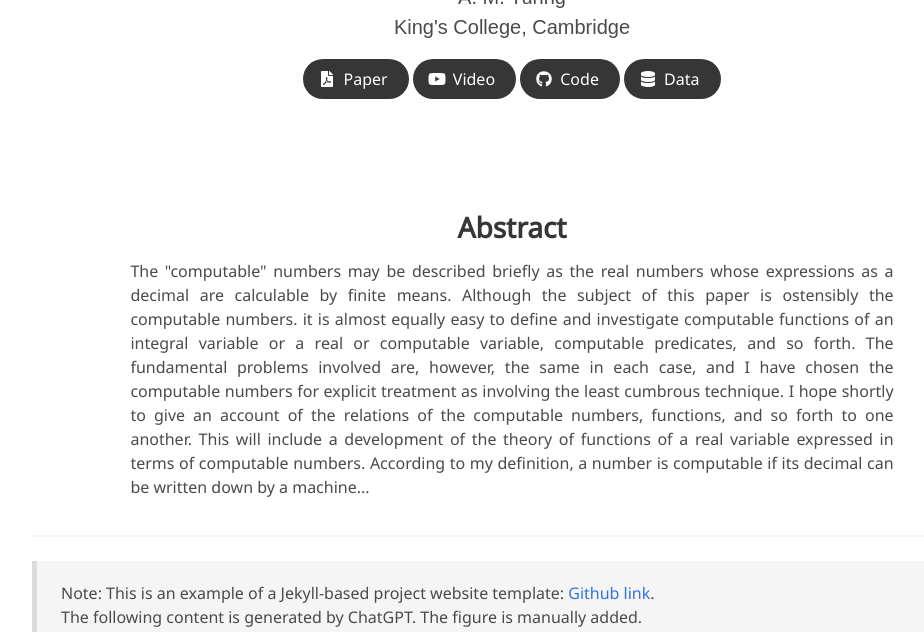
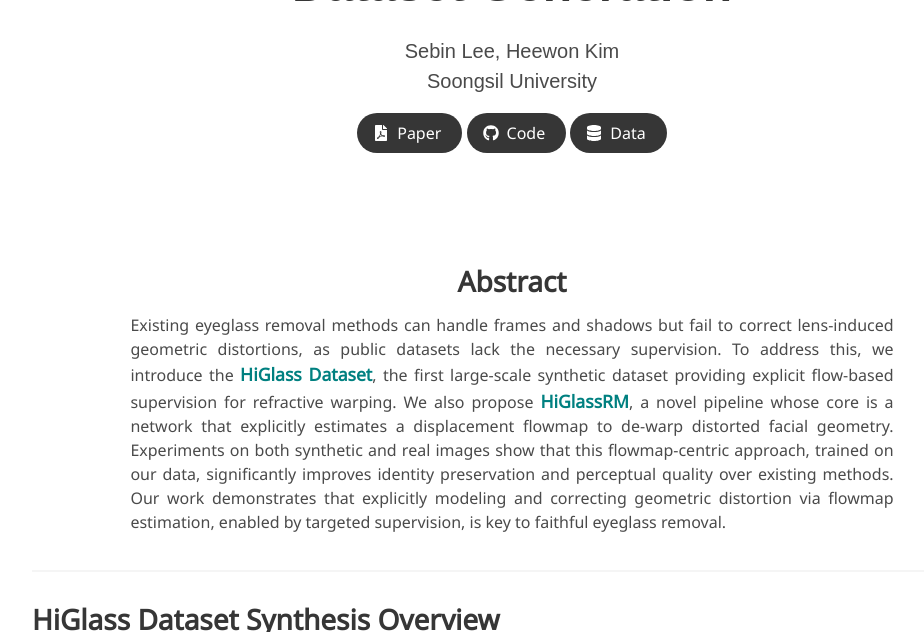
Before and after one commit to HiGlassRM/HiGlassRM.github.io, a Jekyll site: the page built from index.md, in a window 1280 px wide and 1400 px high, scrolled down 198 px. Shown: the top 632 px of the window, without its empty margins (128-1052 px from the left). Built offline with Jekyll 4.4.1, drawn with Linux system fonts in a browser that asks for light colours; some web fonts are replaced; some of the changed text lies outside the part shown; grey boxes are pictures that could not be loaded.

Commit message:
first commit

````diff
--- a/_config.yml
+++ b/_config.yml
@@ -1,36 +1,7 @@
-# Welcome to Jekyll!
-#
-# This config file is meant for settings that affect your whole blog, values
-# which you are expected to set up once and rarely edit after that. If you find
-# yourself editing this file very often, consider using Jekyll's data files
-# feature for the data you need to update frequently.
-#
-# For technical reasons, this file is *NOT* reloaded automatically when you use
-# 'bundle exec jekyll serve'. If you change this file, please restart the server process.
-
-# Site settings
-# These are used to personalize your new site. If you look in the HTML files,
-# you will see them accessed via {{ site.title }}, {{ site.email }}, and so on.
-# You can create any custom variable you would like, and they will be accessible
-# in the templates via {{ site.myvariable }}.
-# Site settings
 title: HiGlassRM
 email: jnf0219@naver.com
 description: "A project website for the WACV2026 paper: HiGlassRM: Learning to Remove High-prescription Glasses via Synthetic Dataset Generation"
-# github_username: 이 변수는 개인 계정용이므로, 조직 페이지에서는 삭제하거나 HiGlassRM으로 변경 가능
+baseurl: ""
 
-baseurl: "" # 👈 조직 페이지의 최상위 도메인 주소이므로 반드시 비워야 함
 # Build settings
 markdown: kramdown
-
-# Exclude from processing.
-# The following items will not be processed, by default. Create a custom list
-# to override the default setting.
-# exclude:
-#   - Gemfile
-#   - Gemfile.lock
-#   - node_modules
-#   - vendor/bundle/
-#   - vendor/cache/
-#   - vendor/gems/
-#   - vendor/ruby/
--- a/index.md
+++ b/index.md
@@ -2,15 +2,15 @@
 layout: project_page
 permalink: /
 
-title: On Computable Numbers, with an Application to the Entscheidungsproblem
+title: "HiGlassRM: Learning to Remove High-prescription Glasses via Synthetic Dataset Generation"
 authors:
-    A. M. Turing
+    Sebin Lee, Heewon Kim
 affiliations:
-    King's College, Cambridge
-paper: https://www.cs.virginia.edu/~robins/Turing_Paper_1936.pdf
-video: https://www.youtube.com/results?search_query=turing+machine
-code: https://github.com/topics/turing-machines
-data: https://huggingface.co/docs/datasets
+    Soongsil University
+paper: https://higlassrm.github.io/
+# video: https://www.youtube.com/results?search_query=turing+machine
+code: https://higlassrm.github.io/
+data: https://higlassrm.github.io/
 ---
 
 <!-- Using HTML to center the abstract -->
@@ -18,45 +18,35 @@ data: https://huggingface.co/docs/datasets
     <div class="column is-four-fifths">
         <h2>Abstract</h2>
         <div class="content has-text-justified">
-The "computable" numbers may be described briefly as the real
-numbers whose expressions as a decimal are calculable by finite means.
-Although the subject of this paper is ostensibly the computable numbers.
-it is almost equally easy to define and investigate computable functions
-of an integral variable or a real or computable variable, computable
-predicates, and so forth. The fundamental problems involved are,
-however, the same in each case, and I have chosen the computable numbers
-for explicit treatment as involving the least cumbrous technique. I hope
-shortly to give an account of the relations of the computable numbers,
-functions, and so forth to one another. This will include a development
-of the theory of functions of a real variable expressed in terms of computable
-numbers. According to my definition, a number is computable
-if its decimal can be written down by a machine...
+Existing eyeglass removal methods can handle frames and shadows but fail to correct lens-induced geometric distortions, as public datasets lack the necessary supervision. To address this, we introduce the <span style="color: teal;font-weight: bold; font-size: 1.1em;">HiGlass Dataset</span>, the first large-scale synthetic dataset providing explicit flow-based supervision for refractive warping. We also propose <span style="color: teal;font-weight: bold; font-size: 1.1em;">HiGlassRM</span>, a novel pipeline whose core is a network that explicitly estimates a displacement flowmap to de-warp distorted facial geometry. Experiments on both synthetic and real images show that this flowmap-centric approach, trained on our data, significantly improves identity preservation and perceptual quality over existing methods. Our work demonstrates that explicitly modeling and correcting geometric distortion via flowmap estimation, enabled by targeted supervision, is key to faithful eyeglass removal.
         </div>
     </div>
 </div>
 
 ---
 
-> Note: This is an example of a Jekyll-based project website template: [Github link](https://github.com/shunzh/project_website).\
-> The following content is generated by ChatGPT. The figure is manually added.
 
-## Background
-The paper "On Computable Numbers, with an Application to the Entscheidungsproblem" was published by Alan Turing in 1936. In this groundbreaking paper, Turing introduced the concept of a universal computing machine, now known as the Turing machine.
-
-## Objective
-Turing's main objective in this paper was to investigate the notion of computability and its relation to the Entscheidungsproblem (the decision problem), which is concerned with determining whether a given mathematical statement is provable or not.
+## HiGlass Dataset Synthesis Overview
+From the binary eyeglass-frame mask $M$, the outermost contour $C$ is detected and drawn to create the filled silhouette mask $C_m$. A bitwise XOR with $M$ yields the lens mask $S$. The complement $\overline{C}_m$ masks the face image $O$ to produce the background-preserved image $O_m$. A flow map $F$ is computed and applied inside $S$ to obtain the lens-distorted content $L_d$. Finally, the colored frame $M_C$ is added and the result is composited with $O_m$ to form the final image $I$.
+![Dataset Generation Overview](/static/image/dataset_tutorial.png)
 
 
-## Key Ideas
+## HiGlassRM Overview
+The framework begins by transforming the real image $R$ and synthetic image $I$ into unified feature maps $R_{fm}$ and $I_{fm}$ through the Domain Adaptation (DA) Network. The Glass Mask Network processes $I_{fm}$ to generate an eyeglass mask $\widehat{M}$, identifying the presence of eyeglasses. The De-Shadow Network takes $I$ and $\widehat{M}$ as input to produce a shadow-free image $\widehat{D}$. The Flowmap Network, using $I_{fm}$ and $\widehat{M}$, generates a flow map $\widehat{F}$ to correct distortion. This flow map is applied to $\widehat{D}$ through Grid Sampling, producing $D_f$. Next, element-wise multiplication with the inverted mask $\overline{M}$ yields the masked de-distorted image $D_m$. The De-Glass Network then processes $D_m$ and $\widehat{M}$ to generate the eyeglass-free image $\widehat{O}$.
+![Method Overview](/static/image/framework.png)
+
+## Visual Examples from HiGlass Dataset
+![Dataset Examples](/static/image/HiGlass_dataset_sample_v2.png)
+
+
+<!-- ## Key Ideas
 1. Turing first presented the concept of a "computable number," which refers to a number that can be computed by an algorithm or a definite step-by-step process.
 2. He introduced the notion of a Turing machine, an abstract computational device consisting of an infinite tape divided into cells and a read-write head. The machine can read and write symbols on the tape, move the head left or right, and transition between states based on a set of rules.
 3. Turing demonstrated that the set of computable numbers is enumerable, meaning it can be listed in a systematic way, even though it is not necessarily countable.
 4. He proved the existence of non-computable numbers, which cannot be computed by any Turing machine.
 5. Turing showed that the Entscheidungsproblem is undecidable, meaning there is no algorithm that can determine, for any given mathematical statement, whether it is provable or not.
 
-![Turing Machine](/static/image/Turing_machine.png)
 
-*Figure 1: A representation of a Turing Machine. Source: [Wiki](https://en.wikipedia.org/wiki/Turing_machine).*
 
 ## Table: Comparison of Computable and Non-Computable Numbers
 
@@ -82,4 +72,4 @@ Turing's paper laid the foundation for the theory of computation and had a profo
   pages={5},
   year={1936}
 }
-```
+``` -->
````
